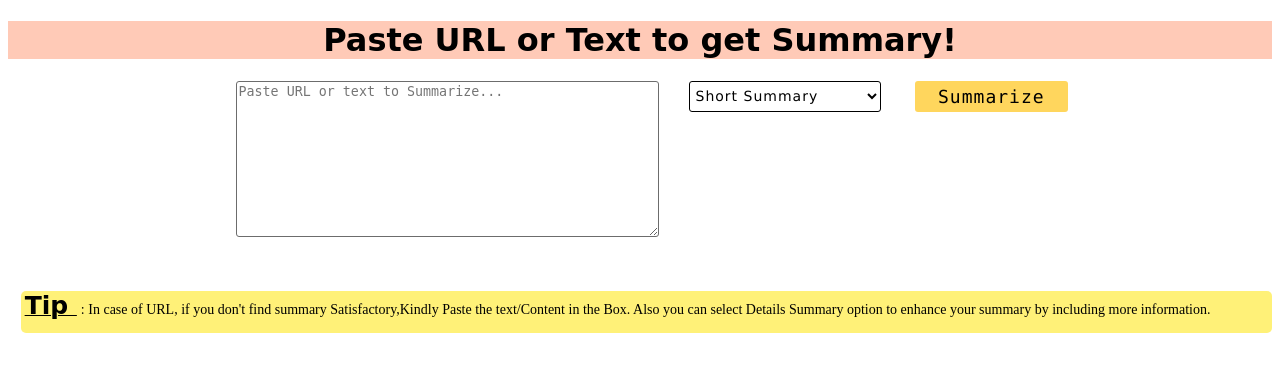
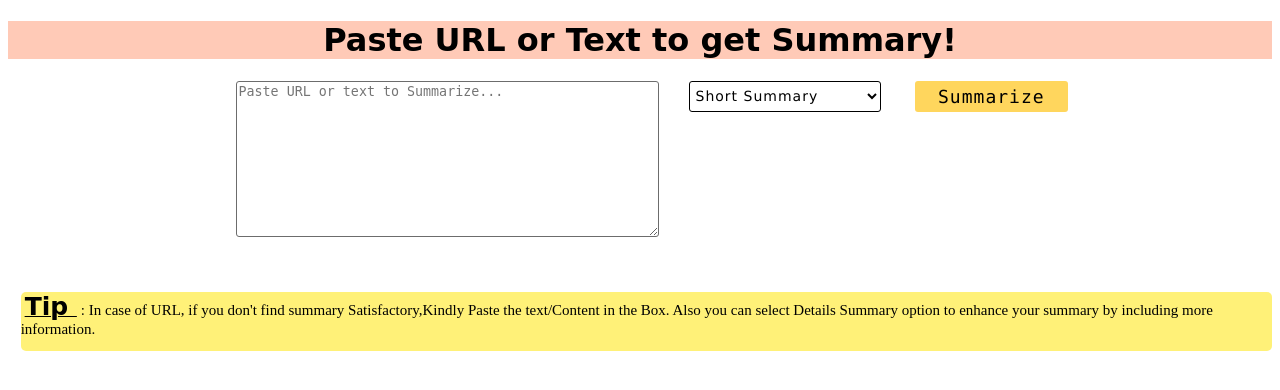
Before and after one commit to srajan123/Project-1_Text-Summarizer, a Flask app: page / in a window 1280 px wide. Shown: the top 390 px of the page. Run offline with Flask 2, Linux system fonts and the light colour scheme.

Commit message:
make it better

```diff
--- a/Desktop/hero/templates/index1.html
+++ b/Desktop/hero/templates/index1.html
@@ -45,6 +45,6 @@
           <button name="sub" style="position: absolute;margin-left: 20%;" type="submit">Summarize</button>
  </form>
 <br><br>
- <p  style="margin-bottom: 3%; margin-left: 1%;font-size: 14px;padding-bottom: 1%;font-family:'Avantgarde, TeX Gyre Adventor, URW Gothic L, sans-serif';background-color: #ffed4ec2;border-radius:5px;"><b><u><span style="font-family:cursive;border-radius: 3px;padding: 4px;font-size: 25px;"> Tip </span></u></b>: In case of URL, if you don't find summary Satisfactory,Kindly Paste the text/Content in the Box. Also you can select <span>Details Summary</</span> option to enhance your summary by including more information.</p>
+ <p  style="margin-bottom: 3%; margin-left: 1%;font-size: 15px;padding-bottom: 1%;font-family:'Avantgarde, TeX Gyre Adventor, URW Gothic L, sans-serif';background-color: #ffed4ec2;border-radius:5px;"><b><u><span style="font-family:cursive;border-radius: 3px;padding: 4px;font-size: 25px;"> Tip </span></u></b>: In case of URL, if you don't find summary Satisfactory,Kindly Paste the text/Content in the Box. Also you can select <span>Details Summary</</span> option to enhance your summary by including more information.</p>
 </body>
 </html>
--- a/Desktop/hero/templates/index2.html
+++ b/Desktop/hero/templates/index2.html
@@ -62,7 +62,7 @@
 </div>
 
  <br><br>
- <p  style="margin-bottom: 3%; margin-left: 1%;margin-top: -3%;font-size: 14px;padding-bottom: 1%;font-family:'Avantgarde, TeX Gyre Adventor, URW Gothic L, sans-serif';background-color: #ffed4ec2;border-radius:5px;"><b><u><span style="font-family:cursive;border-radius: 3px;padding: 4px;font-size: 25px;"> Tip </span></u></b>: In case of URL, if you don't find summary Satisfactory,Kindly Paste the text/Content in the Box. Also you can select <span>Details Summary</</span> option to enhance your summary by including more information.</p>
+ <p  style="margin-bottom: 3%; margin-left: 1%;margin-top: -3%;font-size: 15px;padding-bottom: 1%;font-family:'Avantgarde, TeX Gyre Adventor, URW Gothic L, sans-serif';background-color: #ffed4ec2;border-radius:5px;"><b><u><span style="font-family:cursive;border-radius: 3px;padding: 4px;font-size: 25px;"> Tip </span></u></b>: In case of URL, if you don't find summary Satisfactory,Kindly Paste the text/Content in the Box. Also you can select <span>Details Summary</</span> option to enhance your summary by including more information.</p>
 	 <div>
 
 		 <div style="border:1px solid black;border-radius: 7px;">
```
